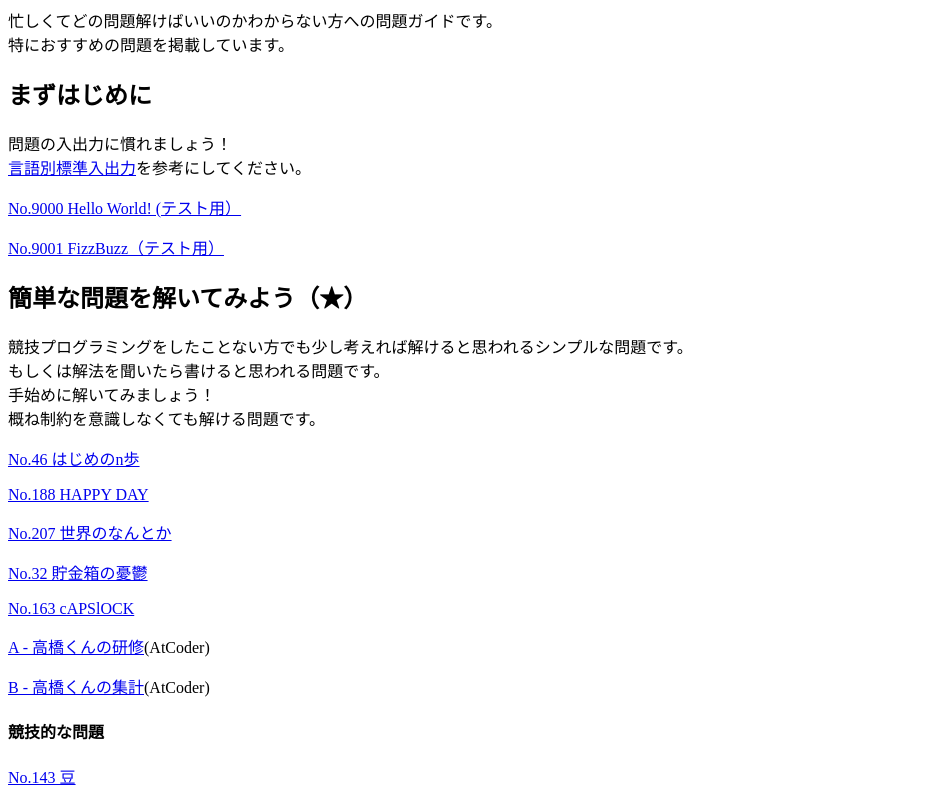
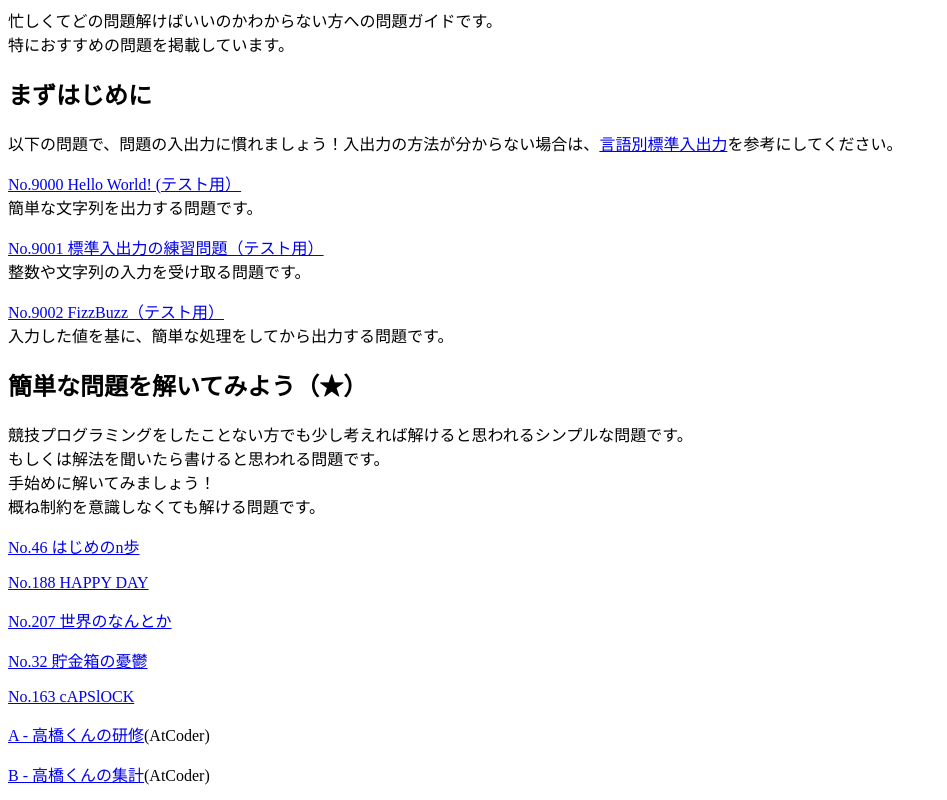
Before and after one commit to yuki2006/yukicoder_etc, a plain HTML site: page guide.html in a window 1280 px wide. Shown: the top 800 px of the page, without its empty margins (0-947 px from the left). Drawn offline with Linux system fonts and the light colour scheme.

Commit message:
初心者のための問題ガイド

```diff
--- a/guide.html
+++ b/guide.html
@@ -3,14 +3,20 @@
 特におすすめの問題を掲載しています。
 
 <h2 class="shadow">まずはじめに</h2>
-問題の入出力に慣れましょう！<br>
-<a href="/wiki/stdio">言語別標準入出力</a>を参考にしてください。
-
 <p>
-    <a href="http://yukicoder.me/problems/12">No.9000 Hello World! (テスト用）</a>
+以下の問題で、問題の入出力に慣れましょう！入出力の方法が分からない場合は、<a href="/wiki/stdio">言語別標準入出力</a>を参考にしてください。
 </p>
 <p>
-    <a href="http://yukicoder.me/problems/16">No.9001 FizzBuzz（テスト用）</a>
+    <a href="http://yukicoder.me/problems/12">No.9000 Hello World! (テスト用）</a><br>
+    簡単な文字列を出力する問題です。
+</p>
+<p>
+    <a href="http://yukicoder.me/problems/527">No.9001 標準入出力の練習問題（テスト用）</a><br>
+    整数や文字列の入力を受け取る問題です。
+</p>
+<p>
+    <a href="http://yukicoder.me/problems/16">No.9002 FizzBuzz（テスト用）</a><br>
+    入力した値を基に、簡単な処理をしてから出力する問題です。
 </p>
 
 <h2 class="shadow">簡単な問題を解いてみよう（★）</h2>
```
